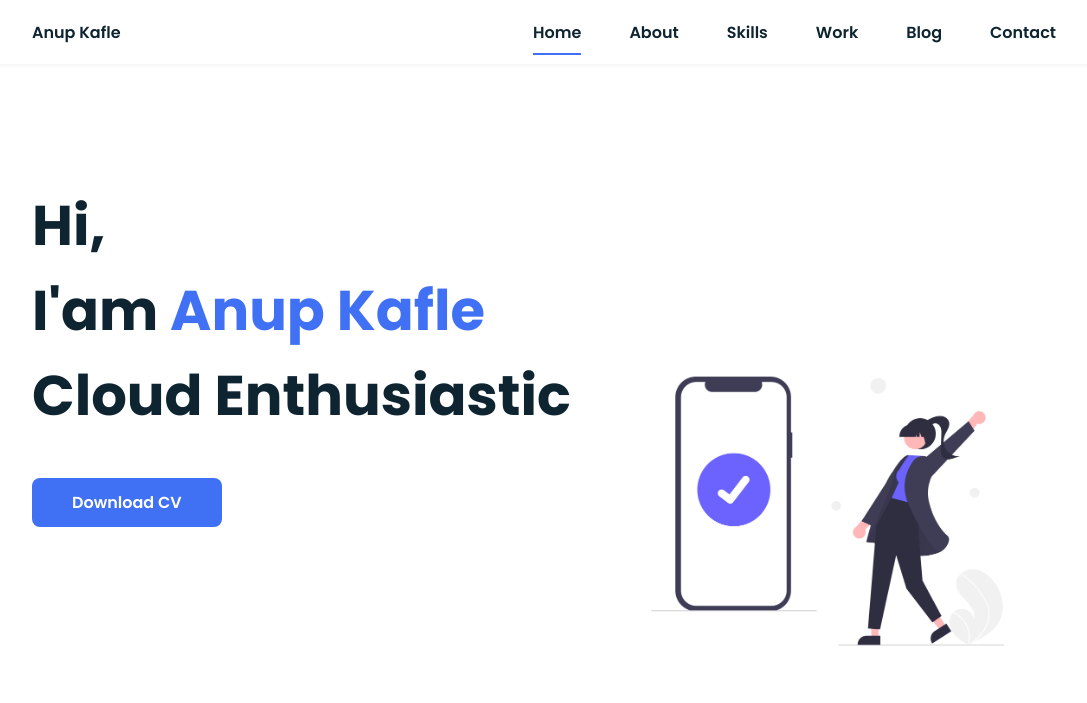
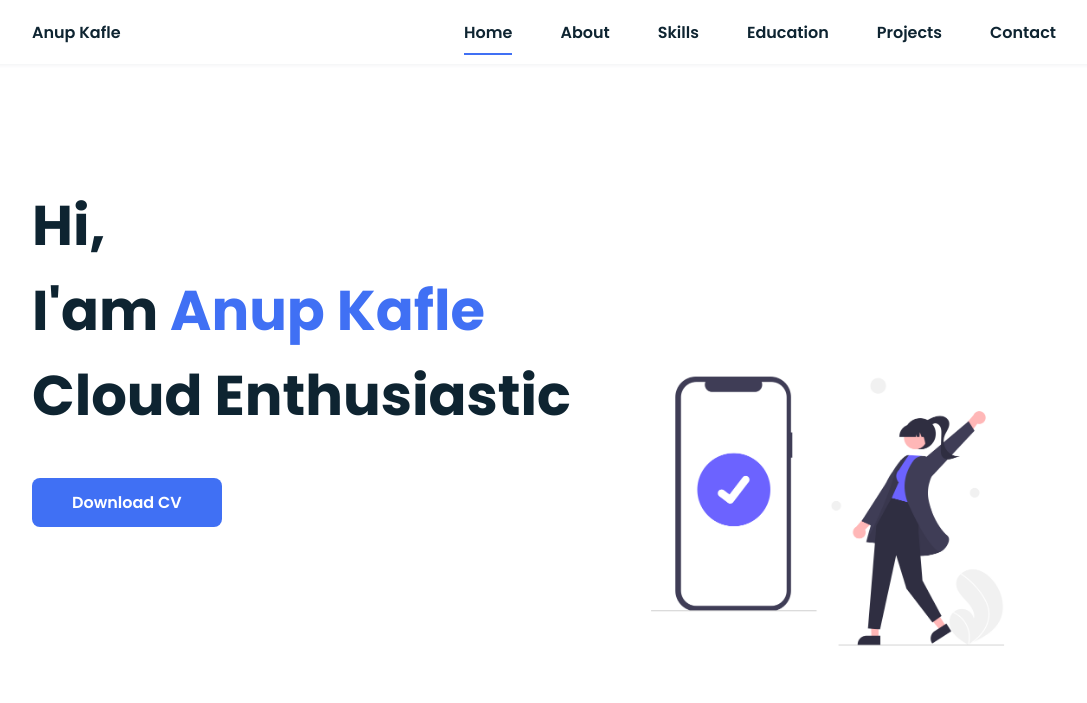
Before and after one commit to anupkafle/anupkafle.github.io, a plain HTML site: page index.html in a window 1280 px wide. Shown: the top 703 px of the page, without its empty margins (96-1183 px from the left). Drawn offline with nearby package versions, Linux system fonts and the light colour scheme.

Commit message:
Modified

```diff
--- a/index.html
+++ b/index.html
@@ -23,8 +23,9 @@
                         <li class="nav__item"><a href="#home" class="nav__link active">Home</a></li>
                         <li class="nav__item"><a href="#about" class="nav__link">About</a></li>
                         <li class="nav__item"><a href="#skills" class="nav__link">Skills</a></li>
-                        <li class="nav__item"><a href="#work" class="nav__link">Work</a></li>
-                        <li class="nav__item"><a href="blog.html" class="nav__link">Blog</a></li>
+                        <li class="nav__item"><a href="#edu" class="nav__link">Education</a></li>
+                        <li class="nav__item"><a href="#work" class="nav__link">Projects</a></li>
+                        <!-- <li class="nav__item"><a href="blog.html" class="nav__link">Blog</a></li> -->
                         <li class="nav__item"><a href="#contact" class="nav__link">Contact</a></li>
                     </ul>
                 </div>
```
